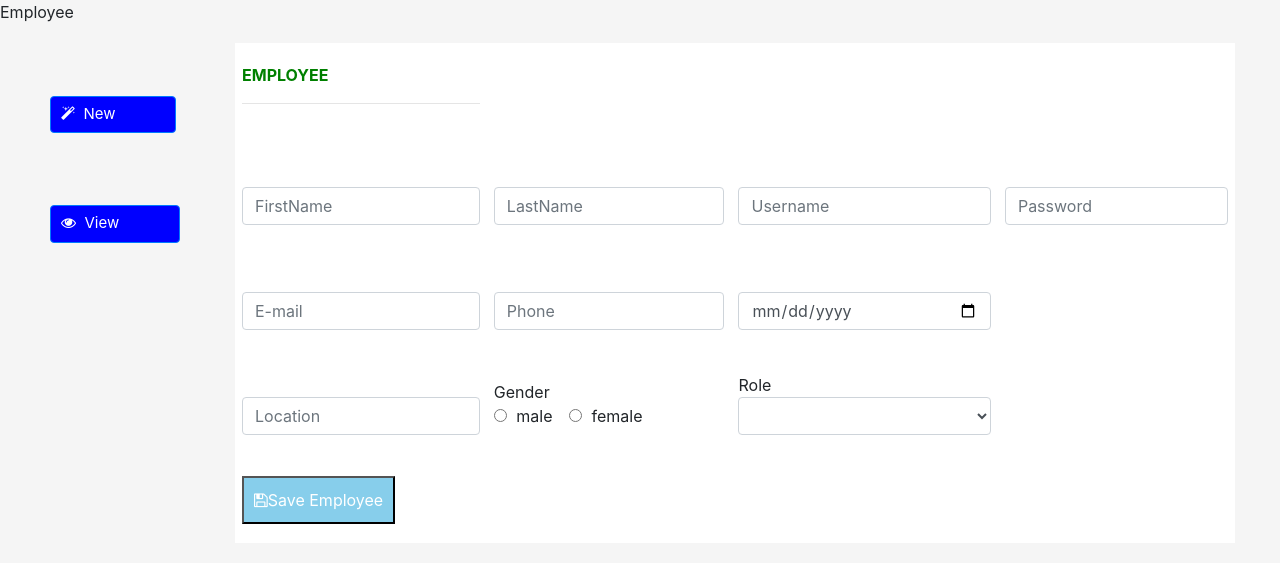
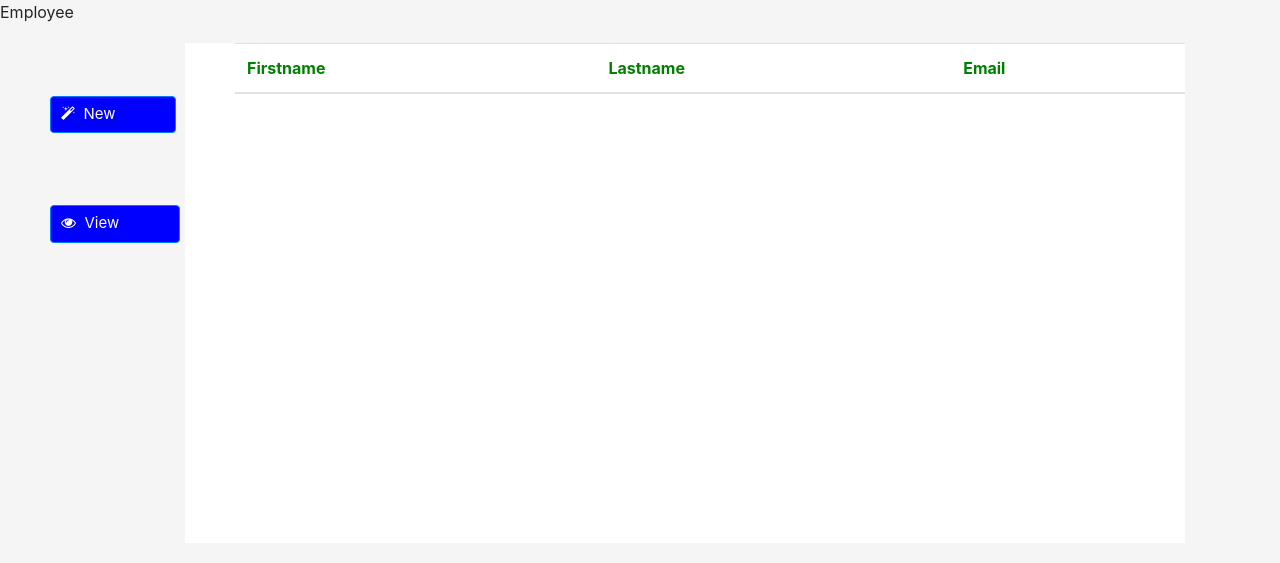
Before and after one commit to Vazcipher/trackmyleadz, a Django app: template trackapp/template/employee.html in a window 1280 px wide. Shown: the part 155-718 px from the top of the page. Run offline with Django 3.2, Linux system fonts and the light colour scheme; tables that the repository leaves empty hold one stand-in row (values such as "Sample post"); the template is opened without the code that fills it: values that come from a table or form of the project are taken from there, most other values are stand-ins (such as "Sample title", 1, 10 or a date in 2020); lists and menus that the app fills with data are empty; some libraries are stand-ins or nearby versions.

Commit message:
for pull

```diff
--- a/track_my_leads/settings.py
+++ b/track_my_leads/settings.py
@@ -79,7 +79,7 @@ WSGI_APPLICATION = 'track_my_leads.wsgi.application'
 DATABASES = {
     'default': {
        'ENGINE': 'django.db.backends.mysql',
-        'NAME': 'track_db',
+        'NAME': 'track',
         'USER': 'root',
         'PASSWORD': '',
         'HOST': 'localhost',
--- a/trackapp/static/css/employee.css
+++ b/trackapp/static/css/employee.css
@@ -110,3 +110,13 @@ select {
 a {
   text-decoration: none;
 }
+#view_emp{
+    border:2px;
+    background-color: white;
+    margin-top: -200px;
+    margin-left: 100px;
+    padding-left: 50px;
+    height:500px;
+    width: 1000px;
+
+}
--- a/trackapp/static/js/employee.js
+++ b/trackapp/static/js/employee.js
@@ -1,3 +1,21 @@
+$(document).ready( () => {
+
+    $("#table").hide();
+
+    $("#New").click( () => {
+        $("#view_emp").hide();
+        $("#table").show();
+    });
+
+    $("#View").click( () => {
+        $("#view_emp").show();
+        $("#table").hide();
+    });
+
+});
+
+
+
 function validate() {
 
     let flag = 0;
--- a/trackapp/template/employee.html
+++ b/trackapp/template/employee.html
@@ -22,7 +22,22 @@
 <button id="View" class="btn btn-primary input"><i class="fa fa-eye"></i>&nbsp;&nbsp;View</button>
 
 
+
 <div class="container">
+	<div id="view_emp" class="row">
+	<table class="table">
+		<thead>
+			<tr>
+				<th>Firstname</th>
+				<th>Lastname</th>
+				<th>Email</th>
+			</tr>
+		</thead>
+		<tbody>
+
+		</tbody>
+	</table>
+</div>
 	<table id="table" cellpadding="7px">
 		<th> EMPLOYEE
 			<hr>
```
